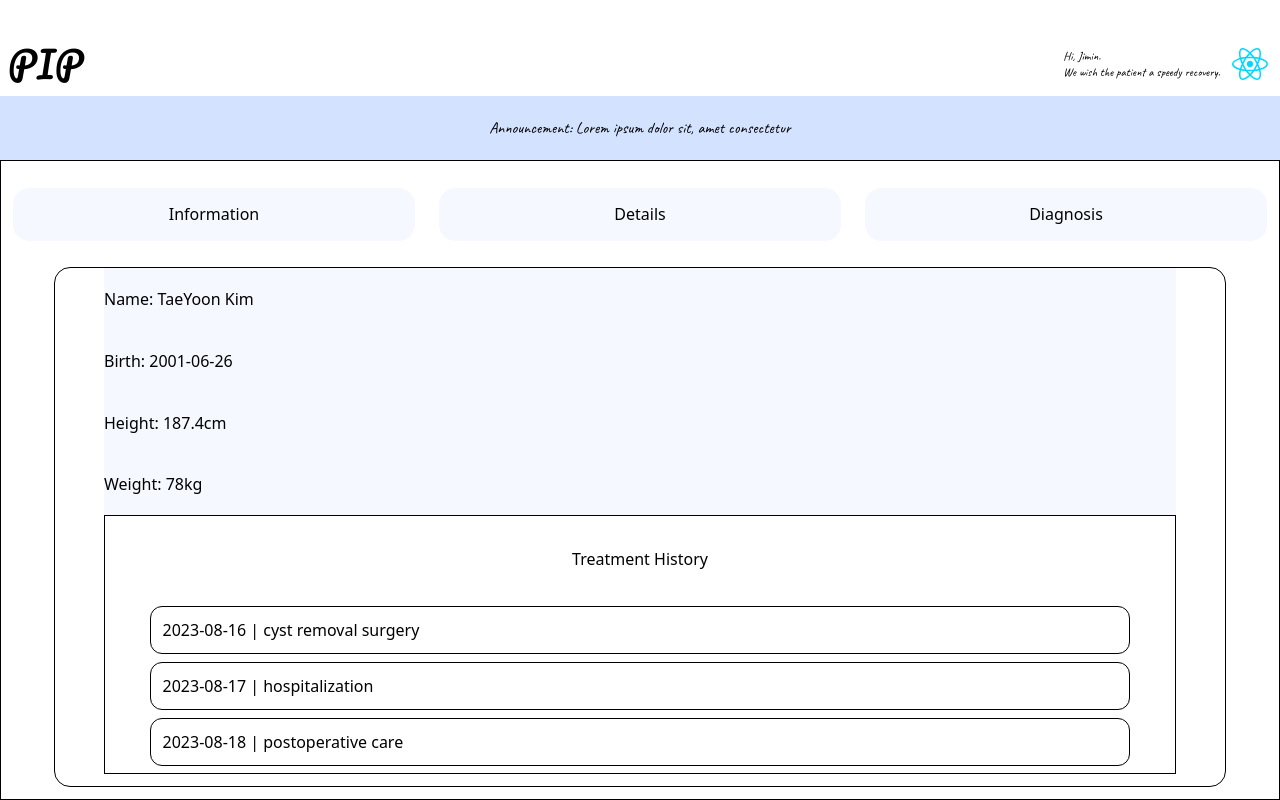
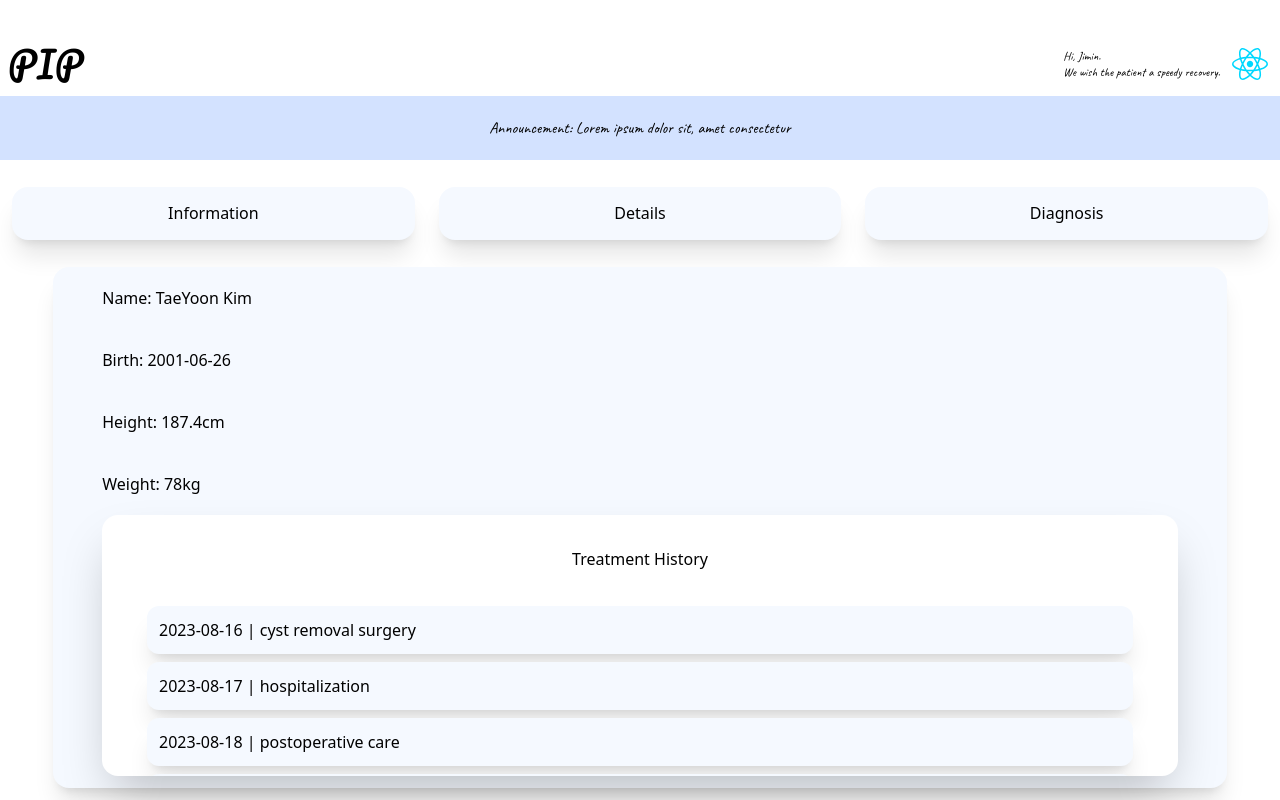
Before and after one commit to Junction-Asia-2023-P-Pearl/PIP-front, a React (Vite) app: page /patient/1 in a window 1280 px wide. Built offline with nearby package versions, Linux system fonts and the light colour scheme.

Commit message:
style: style 2/3

```diff
--- a/src/pages/home/Home.jsx
+++ b/src/pages/home/Home.jsx
@@ -20,16 +20,16 @@ export default function Home() {
   return (
     <div className="h-screen w-screen">
       <HomeHeader />
-      <div className="h-4/5 w-full border border-black">
+      <div className="h-4/5 w-full ">
         <div className="h-1/6 w-full flex justify-start items-center">
-          <div className="bg-dark h-1/3 w-1/3 ml-5 rounded-2xl flex justify-center items-center border border-0 color-white">Patient List</div>
+          <div className="bg-dark h-1/3 w-1/3 ml-5 rounded-2xl flex justify-center items-center border border-0 text-white shadow-xl">Patient List</div>
         </div>
         <div className="h-5/6 w-full flex flex-col justify-start items-center">
           {patientInfo.map((patient, idx) => {
             return (
               <Link to={`/patient/${patient.patientId}`} key={idx} className="h-1/5 w-11/12 flex justify-start items-center mb-3 rounded-xl border-0">
                 <img src={patient.profileImgSrc} className="h-full w-1/5 mx-3" />
-                <div className="bg-lightGray h-full w-4/5 flex flex-col justify-center items-start">
+                <div className="bg-lightGray h-full w-4/5 flex flex-col justify-center items-start rounded-2xl shadow-xl">
                   <div>Name: {patient.name}</div>
                   <div>Birth: {patient.birth}</div>
                 </div>
--- a/src/pages/login/LoginHeader.jsx
+++ b/src/pages/login/LoginHeader.jsx
@@ -9,7 +9,7 @@ export default function LoginHeader() {
           <div className="text-l font-['caveat']">Enter your ID and Password</div>
         </div>
         <div className="h-1/2 w-1/2 flex justify-center items-center">
-          <img src="src\assets\react.svg" className="rounded-full shadow-xl h-full w-full" />
+          <img src="src\assets\ProfileImage.JPG" className="rounded-full shadow-xl h-full w-full" />
         </div>
       </div>
     </div>
--- a/src/pages/patient/Card.jsx
+++ b/src/pages/patient/Card.jsx
@@ -4,11 +4,10 @@ export default function Card({ title, date, id, setSelectedId }) {
       className="h-20 w-full mb-3 flex justify-around items-center"
       onClick={() => {
         setSelectedId(id);
-      }}>
-      <div className="h-full w-3/4 rounded-2xl border border-black flex justify-start items-center">
-        <div className="h-5/6 w-1/4 flex justify-center items-center mx-3 border border-black rounded-full">
-          사진
-        </div>
+      }}
+    >
+      <div className="h-full w-3/4 rounded-2xl border-0 flex justify-start items-center">
+        <div className="h-5/6 w-1/4 flex justify-center items-center mx-3 border-0 rounded-full">사진</div>
         <div className="h-1/6 flex flex-col justify-center items-center">
           <div>{title}</div>
           <div>Date: {date}</div>
--- a/src/pages/patient/Detail.jsx
+++ b/src/pages/patient/Detail.jsx
@@ -48,17 +48,9 @@ function Detail() {
   if (selectedId !== undefined) return <Info id={selectedId} />;
   else
     return (
-      <div className="h-full w-11/12 mb-3 overflow-scroll grid place-items-center scrollbar-hide">
+      <div className="h-full w-11/12 mb-3 overflow-scroll grid place-items-center scrollbar-hide round-2xl bg-extrabright rounded-2xl shadow-xl">
         {details.map((detail, idx) => {
-          return (
-            <Card
-              key={idx}
-              id={detail.detailId}
-              title={detail.name}
-              date={detail.date}
-              setSelectedId={setSelectedId}
-            />
-          );
+          return <Card key={idx} id={detail.detailId} title={detail.name} date={detail.date} setSelectedId={setSelectedId} />;
         })}
       </div>
     );
--- a/src/pages/patient/Diag.jsx
+++ b/src/pages/patient/Diag.jsx
@@ -49,17 +49,9 @@ function Diag() {
   if (selectedId !== undefined) return <Info id={selectedId} />;
   else
     return (
-      <div className="h-full w-11/12 mb-3 overflow-scroll grid place-items-center scrollbar-hide">
+      <div className="bg-extrabright h-full w-11/12 mb-3 overflow-scroll grid place-items-center scrollbar-hide rounded-2xl shadow-xl">
         {diags.map((detail, idx) => {
-          return (
-            <Card
-              key={idx}
-              id={detail.diagsId}
-              title={detail.name}
-              date={detail.date}
-              setSelectedId={setSelectedId}
-            />
-          );
+          return <Card key={idx} id={detail.diagsId} title={detail.name} date={detail.date} setSelectedId={setSelectedId} />;
         })}
       </div>
     );
--- a/src/pages/patient/Info.jsx
+++ b/src/pages/patient/Info.jsx
@@ -1,6 +1,6 @@
 export default function Info({ id }) {
   return (
-    <div className="h-full w-11/12 mb-6 border border-black">
+    <div className="h-full w-11/12 mb-6 border-0 bg-extrabright rounded-2xl shadow-xl">
       <div className="h-1/2 w-full flex flex-col justify-center items-center">
         <div className="h-3/4 w-1/2 border border-black">사진</div>
         <div className="h-1/4 w-full text-center text-2xl">{id}</div>
@@ -8,8 +8,7 @@ export default function Info({ id }) {
       <div className="h-1/2 w-full">
         <div className="ml-10 mb-3">amount: 500mg</div>
         <div className="p-3">
-          efficacy It is used for degenerative joint diseases such as arthritis
-          or ankylosing spondylitis because it has anti-inflammatory effects.
+          efficacy It is used for degenerative joint diseases such as arthritis or ankylosing spondylitis because it has anti-inflammatory effects.
         </div>
       </div>
     </div>
--- a/src/pages/patient/Patient.jsx
+++ b/src/pages/patient/Patient.jsx
@@ -5,7 +5,7 @@ function PatientLayout({ children, setPage }) {
   return (
     <div className="h-screen w-screen">
       <HomeHeader />
-      <div className="h-4/5 w-full border border-black">
+      <div className="h-4/5 w-full border border-0">
         <PatientNav setPage={setPage} />
         <div className="h-5/6 w-full flex flex-col justify-start items-center">{children}</div>
       </div>
@@ -51,24 +51,19 @@ function Patient() {
   }, [patientId]);
 
   return (
-    <div className="rounded-2xl h-full w-11/12 mb-3 flex flex-col justify-between items-center border border-black">
-      <div className="bg-extrabright h-1/2 w-11/12 flex flex-col justify-around items-start">
+    <div className="bg-extrabright rounded-2xl h-full w-11/12 mb-3 flex flex-col justify-between items-center border-0 shadow-xl">
+      <div className="h-1/2 w-11/12 flex flex-col justify-around items-start">
         <div>Name: {patientInfo.name}</div>
         <div>Birth: {patientInfo.birth}</div>
         <div>Height: 187.4cm</div>
         <div>Weight: 78kg</div>
       </div>
-      <div className="h-1/2 w-11/12 mb-3 flex flex-col space-around items-center border border-black">
-        <div className="h-1/3 w-full flex justify-center items-center text-center">
-          Treatment History
-        </div>
+      <div className="bg-white h-1/2 w-11/12 mb-3 flex flex-col space-around items-center border-0 shadow-2xl rounded-2xl">
+        <div className="h-1/3 w-full flex justify-center items-center text-center">Treatment History</div>
         <div className="h-2/3 w-full grid place-items-center overflow-y-scroll scrollbar-hide">
           {records?.map((record, idx) => {
             return (
-              <div
-                key={idx}
-                className="h-12 w-11/12 flex flex-start items-center pl-3 my-1 rounded-xl border border-black"
-              >
+              <div key={idx} className="h-12 w-11/12 flex flex-start items-center pl-3 my-1 rounded-xl border-0 shadow-xl bg-extrabright">
                 {record.date} | {record.content}
               </div>
             );
--- a/src/pages/patient/PatientLayout.jsx
+++ b/src/pages/patient/PatientLayout.jsx
@@ -6,7 +6,7 @@ function PatientLayout({ setPage }) {
   return (
     <div className="h-screen w-screen">
       <HomeHeader />
-      <div className="h-4/5 w-full border border-black">
+      <div className="h-4/5 w-full border-0">
         <PatientNav setPage={setPage} />
         <div className="h-5/6 w-full flex flex-col justify-start items-center">
           <Outlet />
--- a/src/pages/patient/PatientNav.jsx
+++ b/src/pages/patient/PatientNav.jsx
@@ -7,7 +7,7 @@ export default function PatientNav({ setPage }) {
     <div className="h-1/6 w-full flex justify-start items-center">
       <Link
         to={`/patient/${patientId}`}
-        className="bg-extrabright h-1/2 w-1/3 mx-3 rounded-2xl flex justify-center items-center border-0"
+        className="bg-extrabright h-1/2 w-1/3 mx-3 rounded-2xl flex justify-center items-center border-0 shadow-xl"
         onClick={() => {
           setPage("");
         }}
@@ -16,7 +16,7 @@ export default function PatientNav({ setPage }) {
       </Link>
       <Link
         to={`/patient/${patientId}/detail`}
-        className="bg-extrabright h-1/2 w-1/3 mx-3 rounded-2xl flex justify-center items-center border-0"
+        className="bg-extrabright h-1/2 w-1/3 mx-3 rounded-2xl flex justify-center items-center border-0 shadow-xl"
         onClick={() => {
           setPage("detail");
         }}
@@ -25,13 +25,14 @@ export default function PatientNav({ setPage }) {
       </Link>
       <Link
         to={`/patient/${patientId}/diag`}
-        className="bg-extrabright h-1/2 w-1/3 mx-3 rounded-2xl flex justify-center items-center border-0"
+        className="bg-extrabright h-1/2 w-1/3 mx-3 rounded-2xl flex justify-center items-center border-0 shadow-xl"
         onClick={() => {
           setPage("diag");
         }}
       >
         Diagnosis
       </Link>
+      {/* bl-full{" "} -> 이거 혹시 왜 넣으심??*/}
     </div>
   );
 }
```
Also changed, not shown: src/api/ProfileImage.JPG (added), src/assets/ProfileImage.JPG (added).
